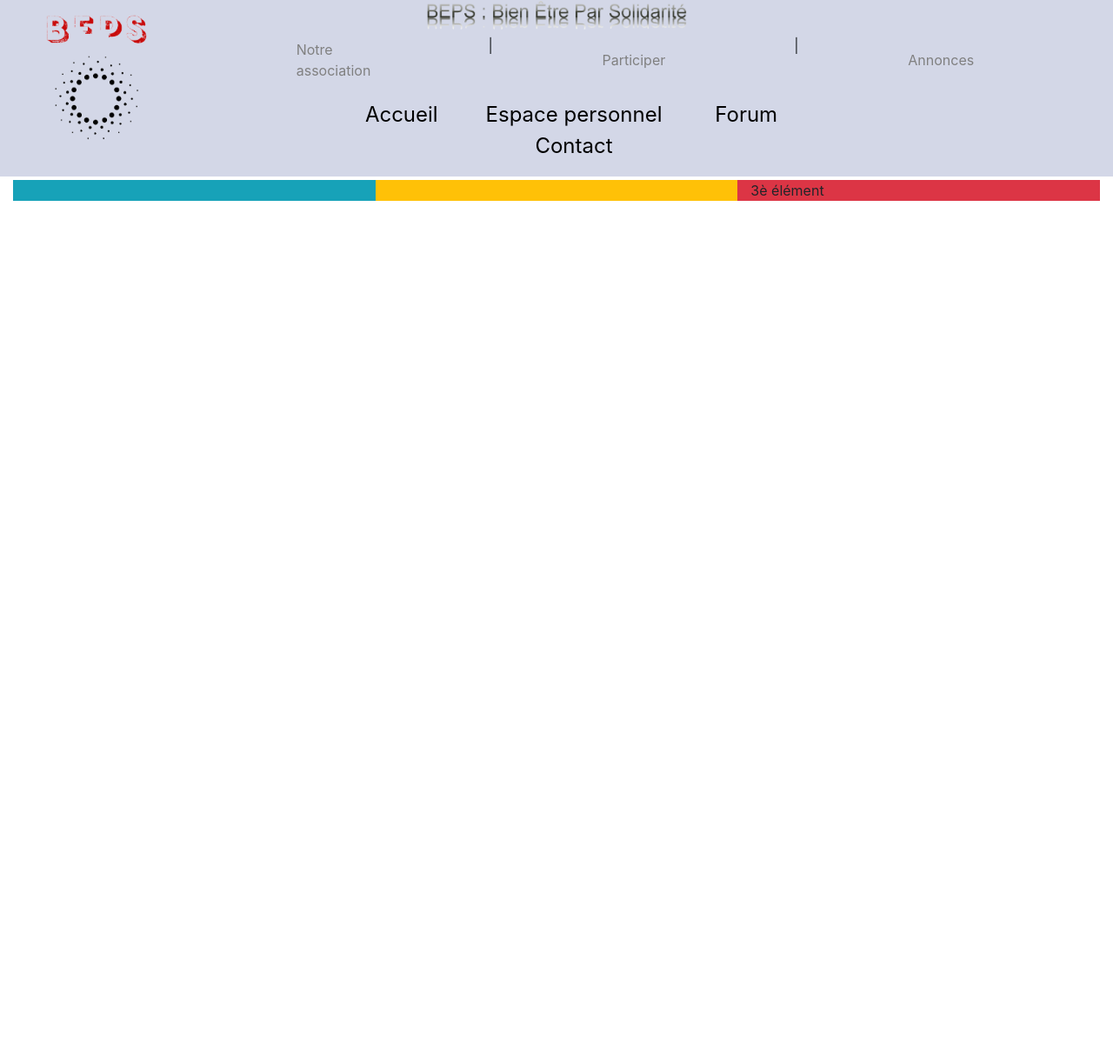
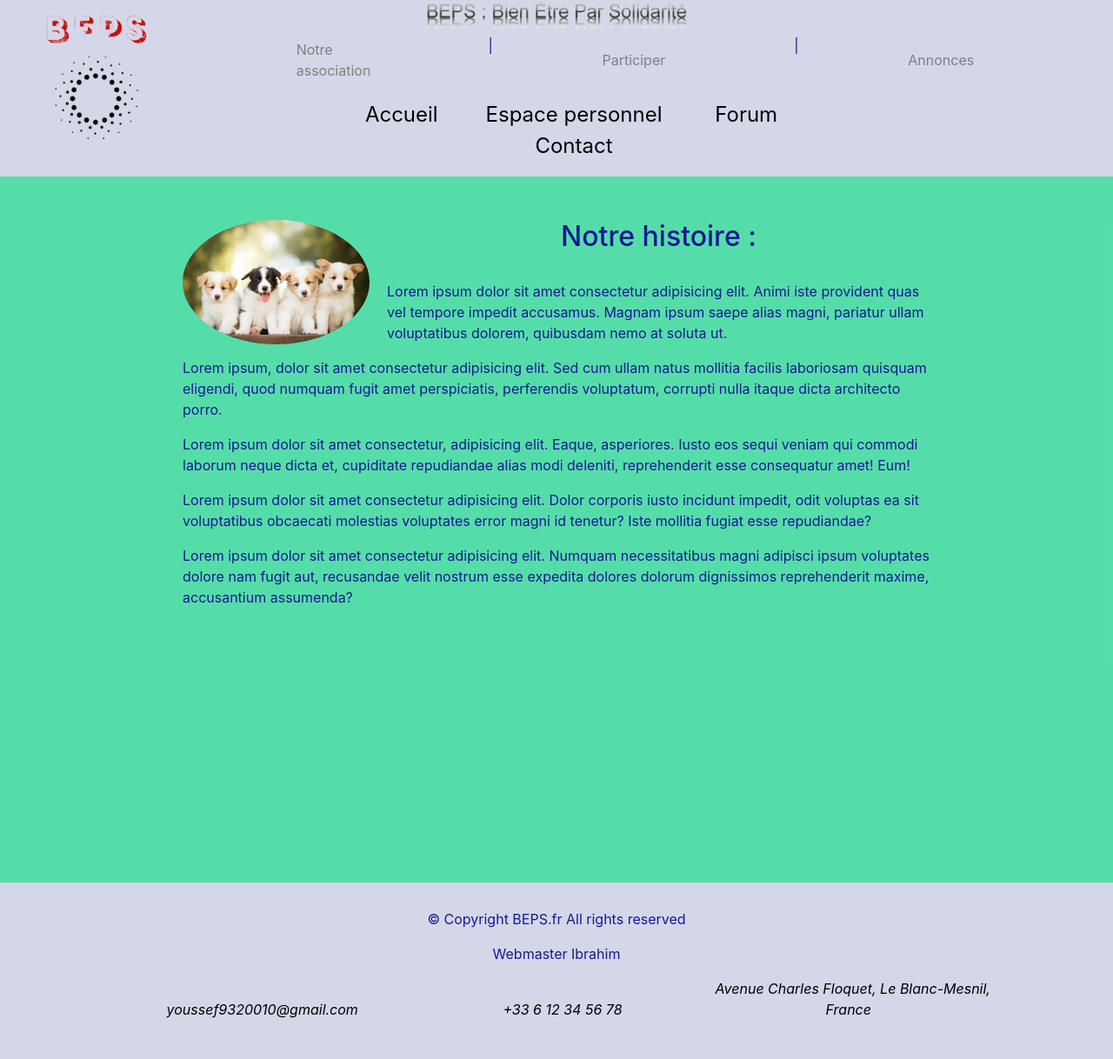
Before and after one commit to You-ibra/Siteweb, a PHP site: page /Association.html in a window 1280 px wide. Shown: the whole page at 87% size. Before the commit the page ends 231 px from the top, so only its background shows below. Run offline with PHP 8.4, Linux system fonts and the light colour scheme.

Commit message:
page association mise en forme

```diff
--- a/Association.html
+++ b/Association.html
@@ -36,23 +36,52 @@
             </ul>
 
            </nav>
+        </header>
 
-           <div class="container-fluid">
-               <div class="row">
-                    <div class="col bg-info"></div>
-                    <div class="col bg-warning"></div>
-                    <div class="col bg-danger">3è élément</div>
+           <div id="principal">
+               <div class="img1">
+                   <img src="img/chiens.jpg" alt="Image de chien" id="imgchien">
+               </div>
+                <div >
+                     <h2> Notre histoire :</h2> <br>
+                     <p>Lorem ipsum dolor sit amet consectetur adipisicing elit. Animi iste provident quas vel tempore impedit accusamus. Magnam ipsum saepe alias magni, pariatur ullam voluptatibus dolorem, quibusdam nemo at soluta ut.</p>
+                     <p>Lorem ipsum, dolor sit amet consectetur adipisicing elit. Sed cum ullam natus mollitia facilis laboriosam quisquam eligendi, quod numquam fugit amet perspiciatis, perferendis voluptatum, corrupti nulla itaque dicta architecto porro. </p>
+                     <p> Lorem ipsum dolor sit amet consectetur, adipisicing elit. Eaque, asperiores. Iusto eos sequi veniam qui commodi laborum neque dicta et, cupiditate repudiandae alias modi deleniti, reprehenderit esse consequatur amet! Eum!</p>
+                    <p> Lorem ipsum dolor sit amet consectetur adipisicing elit. Dolor corporis iusto incidunt impedit, odit voluptas ea sit voluptatibus obcaecati molestias voluptates error magni id tenetur? Iste mollitia fugiat esse repudiandae?</p>
+                    <p> Lorem ipsum dolor sit amet consectetur adipisicing elit. Numquam necessitatibus magni adipisci ipsum voluptates dolore nam fugit aut, recusandae velit nostrum esse expedita dolores dolorum dignissimos reprehenderit maxime, accusantium assumenda?</p>
                 </div>
 
            </div>
 
 
 
+        <footer>
+            <div id="mention_legale">
+              <p>&copy; Copyright BEPS.fr All rights reserved </p>
+              <p>Webmaster Ibrahim</p>
+           </div>
+
+           <div class="information">
+             <div id="nos_mail">
+               <ul style="list-style-type: none">
+                 <li><i id="icon" class="fas fa-envelope-open"><a href="mailto:youssef9320010@gmail.com">youssef9320010@gmail.com</a></i></li>
+               </ul>
+             </div>
+
+             <div id="nos_telephone">
+               <i id="icon" class="fas fa-phone-alt"><a href="tel:+33612345678">+33 6 12 34 56 78 </a></i>
+             </div>
+
+             <div id="nos_adresse">
+               <i id="icon" class="fas fa-map-marker-alt">
+               <a href="https://www.google.com/maps/place/Centre+Commercial+Plein+Air/@48.9414087,2.4432639,15z/data=!4m2!3m1!1s0x0:0x6243d6888282b52c?sa=X&ved=2ahUKEwipkPy-mYjxAhXjEWMBHd7ZC08Q_BIwCnoECDgQBQ" target="_blank">
+               Avenue Charles Floquet, Le Blanc-Mesnil, France </a>
+               </i>
+             </div>
+           </div>
+
+          </footer>
         </section>
-
-
-
-
     </body>
 
 
--- a/Connexion.html
+++ b/Connexion.html
@@ -5,11 +5,7 @@
 
     <title>BEPS </title>
 	  <link rel="stylesheet" href="css/connexion_inscription.css">
-    <link href="css/headerfooter.css" rel="stylesheet"/>
-    <meta name="viewport" content="width=device-width, initial-scale=1">
-    <link rel="stylesheet" href="https://stackpath.bootstrapcdn.com/bootstrap/4.1.3/css/bootstrap.min.css">
-    <script src="https://ajax.googleapis.com/ajax/libs/jquery/1.12.4/jquery.min.js"></script>
-    <script src="https://stackpath.bootstrapcdn.com/bootstrap/4.1.3/js/bootstrap.min.js"></script>
+    <link href="css/headerfooter.css" rel="stylesheet">
 
   </head>
 
--- a/css/association.css
+++ b/css/association.css
@@ -0,0 +1,47 @@
+
+body {
+    position: absolute;
+    top: 0; bottom: 0; left: 0; right: 0;
+    background-color: #444442;
+    margin: auto;
+}
+
+.site{
+    display: grid;
+    grid-template-rows: 1fr 4fr 1fr;
+    background-color: rgba(30, 210, 141, 0.753);
+    color: rgb(23, 25, 146);
+    grid-template-columns: 1fr 6fr 1fr;
+}
+
+#principal{
+margin: 50px;
+
+}
+
+#principal{
+    grid-column: 2;
+}
+h2{
+    text-align: center;
+    font-size: 1.5em;
+}
+
+header{
+    grid-column: 1/span 3;
+
+}
+footer{
+    grid-column: 1/span 3;px
+
+}
+
+#imgchien{
+    width: 25%;
+    border-radius: 50%;
+    float:left;
+    margin-right: 20px;
+}
+#imgchien:hover {
+    transform: scaleX(-1);
+  }
--- a/css/style.css
+++ b/css/style.css
@@ -1,5 +1,8 @@
 
+#contact{
 
+    background-color: white;
+}
 
 
 body{
@@ -69,7 +72,7 @@ body:before {
         }
 
 
-        .nom, .prenom, .message, .objet, .metier, .genre, .date, .mail{
+        .nom, .prenom, .message, .objet, .metier, .genre, .dateD,.dateF, .mail{
             position: relative;
             margin: 0 0 1em 1em;
             padding : 5px;
```
Also changed, not shown: index.html (+5 -2 lines), img/chaton.jpg (added), img/chiens.jpg (added).
